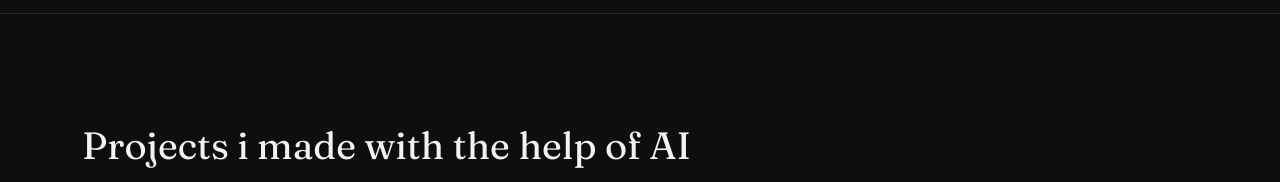
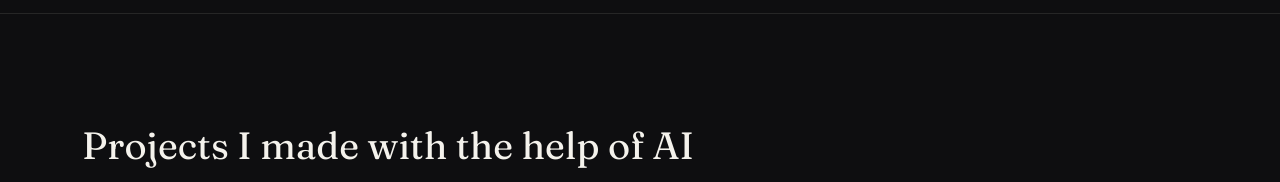
Before and after one commit to barnardverb-cy/portfolio, a plain HTML site: page index.html in a window 1280 px wide. Shown: the part 4460-4642 px from the top of the page. Drawn offline with Linux system fonts and the light colour scheme.

Commit message:
fix: capitalize I in AI projects heading

```diff
--- a/index.html
+++ b/index.html
@@ -249,7 +249,7 @@
 <section id="ai-projects" aria-labelledby="ai-projects-title">
   <div class="wrap">
     <div class="ai-projects-intro">
-      <h2 id="ai-projects-title" class="section-title">Projects i made with the help of AI</h2>
+      <h2 id="ai-projects-title" class="section-title">Projects I made with the help of AI</h2>
       <p>Two browser games and a small-shop inventory app, built with AI assistance as part of Vibe Coding Foundations — from planning and debugging to testing and deployment.</p>
     </div>
 
```
